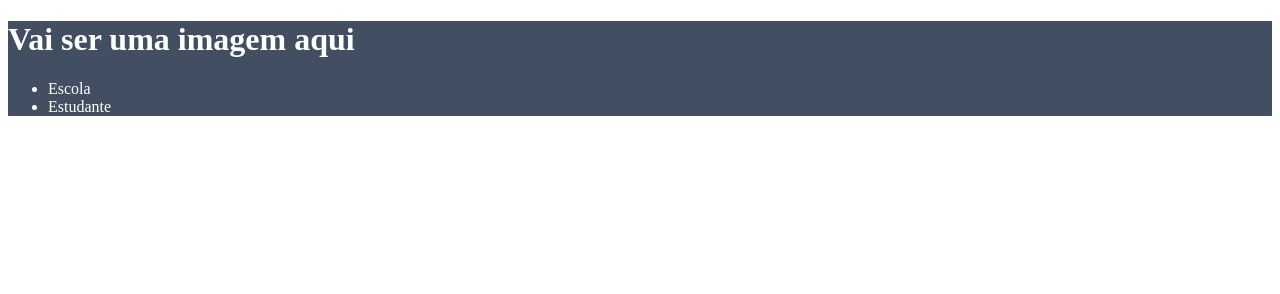
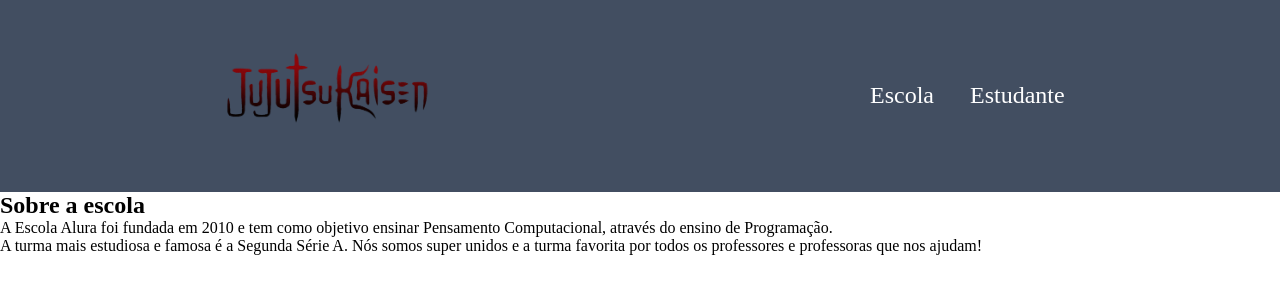
Before and after one commit to crrizas/crrizzas, a plain HTML site: page index.html in a window 1280 px wide. Drawn offline with Linux system fonts and the light colour scheme.

Commit message:
Add files via upload

```diff
--- a/index.html
+++ b/index.html
@@ -7,14 +7,21 @@
     <title>Document</title>
 </head>
 <body>
-    <header>
-        <h1>Vai ser uma imagem aqui</h1>
-        <ul>
-            <li>Escola</li>
-            <li>Estudante</li>
+    <header class="cabecalho">
+        <img class="cabecalho-imagem" src="a_logo.png" alt="logo de jujutsu">
+        <ul class="cabecalho-lista">
+            <li class="cabecalho-lista-item">Escola</li>
+            <li class="cabecalho-lista-item">Estudante</li>
         </ul>
     </header>
+    <section class="escola">
 
+    </section>
+    <div class="escola-div-conteudo">
+        <h2 class="escola-titulo">Sobre a escola</h2>
+        <p class="escola-texto-um">A Escola Alura foi fundada em 2010 e tem como objetivo ensinar Pensamento Computacional, através do ensino de  Programação.</p>
+        <p class="escola-texto-dois">A turma mais estudiosa e famosa é a Segunda Série A. Nós somos super unidos e a turma favorita por todos os professores e professoras que nos ajudam!</p>
+    </div>
 </body>
 
 
--- a/style.css
+++ b/style.css
@@ -1,4 +1,24 @@
+*{
+    margin: 0;
+    padding: 0;
+}
 header {
     background-color: #424E61;
     color: white;
 }
+.cabecalho-imagem{
+    width: 20%;
+}
+.cabecalho {
+    background-color: #424E61;
+    color: white;
+    display: flex;
+    justify-content: space-around;
+    align-items: center;
+    padding: 24px 0;
+}
+.cabecalho-lista-item{
+    display: inline-block;
+    margin: 0 16px;
+    font-size: 24px;
+}
```
Also changed, not shown: a_logo.png (added).
